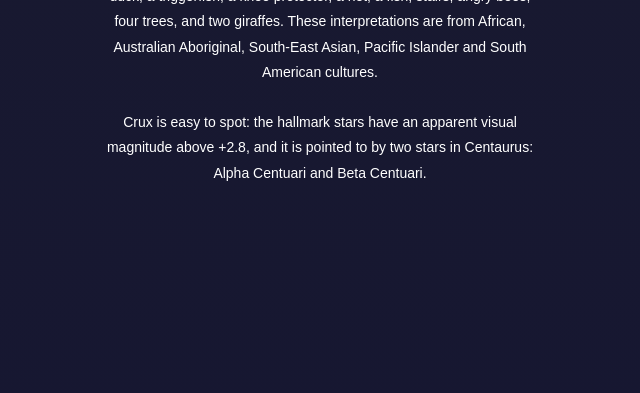
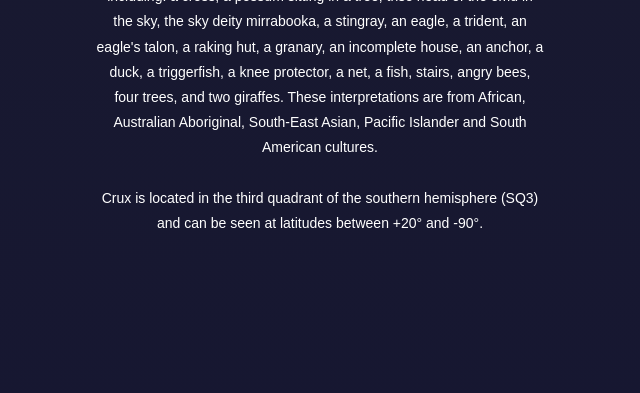
Before and after one commit to 22716248/Agile-Web-Dev-Proj-1, a Flask app: page /index in a window 1280 px wide. Shown: the part 1071-1464 px from the top of the page, without its empty margins (584-1224 px from the left). Run offline with Flask 2, Linux system fonts and the light colour scheme; some libraries are stand-ins or nearby versions.

Commit message:
Update index.html
added how to spot the constellations

```diff
--- a/templates/index.html
+++ b/templates/index.html
@@ -57,6 +57,8 @@
                 <p>
                     Despite being the smallest of the 88 modern constellations, the Southern Cross is one of the most recognisable of the Southern Hemisphere, appearing on the flags of Australia, New Zealand, Brazil, Samoa and Papua New Guinea.
                     <br><br>
+                    Crux was visible to the Ancient Greeks, who considered it to be part of the Centaurus constellation
+                    <br><br>
                     The Southern Cross has a stunning number of cultural interpretations, including:
                     a cross, a possum sitting in a tree, thse head of the emu in the sky,
                     the sky deity mirrabooka, a stingray, an eagle, a trident, an eagle's talon,
@@ -65,7 +67,8 @@
                     These interpretations are from African, Australian Aboriginal, South-East Asian,
                     Pacific Islander and South American cultures.
                     <br><br>
-                    Crux is easy to spot: the hallmark stars have an apparent visual magnitude above +2.8, and it is pointed to by two stars in Centaurus: Alpha Centuari and Beta Centuari.
+                    <!-- Crux is easy to spot: the hallmark stars have an apparent visual magnitude above +2.8, and it is pointed to by two stars in Centaurus: Alpha Centuari and Beta Centuari. -->
+                    Crux is located in the third quadrant of the southern hemisphere (SQ3) and can be seen at latitudes between +20° and -90°.
                 </p>
             </div>
         </div>
@@ -84,6 +87,8 @@
                     Centuari and Beta Centuari, which make a triple star system with Proxima Centuari.
                     Alpha Centuari is the third brightest star in the sky, and the closest star
                     system to our sun.
+                    <br><br>
+                    Centaurus is the 9th largest constellation in the sky. It lies in the third quadrant of the southern hemisphere (SQ3) and can be seen at latitudes between +25° and -90°.
                 </p>
             </div>
         </div>
@@ -104,6 +109,8 @@
                     In ancient times, Lupus (Latin for 'wolf') was considered to be the an animal being hunted or killed by centaurus. Although ancient, it has no mythological assosication.
                     <br><br>
                     In 1006 AD, within Lupus, the supernova SN 1006 occurred. This is brightest stellar event in recorded history, and would have been clearly visible during daytime.
+                    <br><br>
+                    Lupus is the 46th constellation in size. It is located in the third quadrant of the southern hemisphere (SQ3) and can be seen at latitudes between +35° and -90°.
                 </p>
             </div>
         </div>
@@ -127,6 +134,8 @@
                     On August 15, 1977, the Big Ear radio telescope observed a strong narrowband radio signal. Known as the 'Wow!' signal, it was used to support the search for extraterrestrial intelligence, and remains the strongest candidate for an alien radio transmissed ever detected.
                     <br><br>
                     Sagittarius is near the densest spot of the Milky Way, the galactic center. Because of this, Sagittarius is home to many star clusters and nebulae.
+                    <br><br>
+                    Sagittarius is the 15th largest constellation in the sky. It is located in the fourth quadrant of the southern hemisphere (SQ4) and can be seen at latitudes between +55° and -90°
                 </p>
             </div>
         </div>
@@ -147,6 +156,8 @@
                     In Greek myth, Scorpius is the scorpion sent to kill Orion the hunter, and is a reminder for mortals to be mindful of their hubris.
                     <br><br>
                     The scorpion is also recognised in Oceanic cultures: The Javanese of Indonesia recognise it as 'Banyakangrem' - 'the brooded sawn' or 'Kalapa Doyong' - 'leaning coconut tree'; In Hawaii it is the demigod Maui's fishhook - 'Ka Makau Nui o Māui' - 'the Big Fishhook of Māui'.
+                    <br><br>
+                    Scorpius is the 33rd constellation in size. It lies in the third quadrant of the southern hemisphere (SQ3) and can be seen at latitudes between +40° and -90°.
                 </p>
             </div>
         </div>
```
